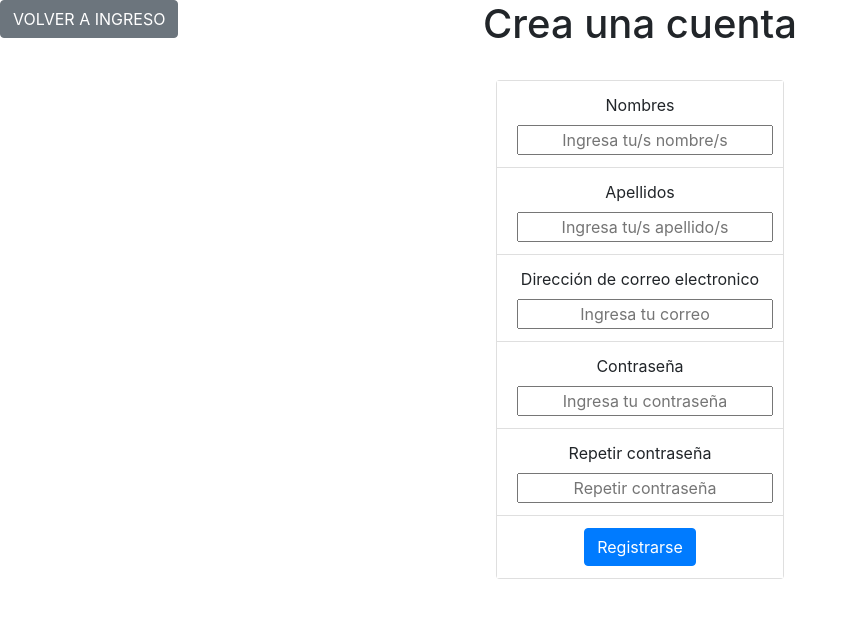
After one commit to AndresFWilT/ProyectoFinalRedes3, a Flask app: page /register in a window 1280 px wide. The commit adds this page. Shown: the top 618 px of the page, without its empty margins (0-858 px from the left). Run offline with Flask 2, Linux system fonts and the light colour scheme; some libraries are stand-ins or nearby versions.

Commit message:
register.html: added

```diff
--- a/app.py
+++ b/app.py
@@ -10,16 +10,21 @@ app = Flask(__name__)
 app.config.from_object(DevelopmentConfig)
 mail = Mail()
 
-
 # Default server path
 @app.route('/')
 def init():
   mail.init_app(app)
   return index()
-# Path for index
+
+# Path for login
 @app.route('/login')
 def index():
   return render_template('login.html')
 
+# Path for register
+@app.route('/register')
+def view_register():
+  return render_template('register.html')
+
 if __name__ == '__main__':
     app.run(debug=True)
--- /dev/null
+++ b/templates/register.html
@@ -0,0 +1,66 @@
+<!DOCTYPE html>
+<html lang="en">
+
+<head>
+    <meta charset="UTF-8" />
+    <meta http-equiv="X-UA-Compatible" content="IE=edge" />
+    <meta name="viewport" content="width=e, initial-scale=1.0" />
+    <link rel="stylesheet"
+        href="https://cdnjs.cloudflare.com/ajax/libs/twitter-bootstrap/4.3.1/css/bootstrap.min.css" />
+    <title>Register</title>
+</head>
+
+<body>
+    <h1 class="text-center title">Crea una cuenta</h1>
+    <a href="/" class="btn btn-secondary text-center text-uppercase" style="position: fixed; top: 0; left: 0">Volver a
+        ingreso</a>
+    <br />
+    <div class="card text-center" style="width: 18rem; margin: auto">
+        <form action="/saveStudent" method="post">
+            <ul class="list-group list-group-flush">
+                <li class="list-group-item">
+                    <label> Nombres </label>
+                    <input style="text-align: center" id="names" type="text" name="names"
+                        placeholder="Ingresa tu/s nombre/s" required />
+                </li>
+            </ul>
+            <ul class="list-group list-group-flush">
+                <li class="list-group-item">
+                    <label> Apellidos </label>
+                    <input style="text-align: center" id="surnames" type="text" name="surnames"
+                        placeholder="Ingresa tu/s apellido/s" required />
+                </li>
+            </ul>
+            <ul class="list-group list-group-flush">
+                <li class="list-group-item">
+                    <label> Direcci&oacute;n de correo electronico </label>
+                    <input style="text-align: center" id="emailAddress" placeholder="Ingresa tu correo" type="email"
+                        name="emailAddress" required />
+                </li>
+            </ul>
+            <ul class="list-group list-group-flush">
+                <li class="list-group-item">
+                    <label> Contraseña </label>
+                    <input style="text-align: center" id="codeStudent" type="text" placeholder="Ingresa tu contraseña"
+                        required name="password" />
+                </li>
+            </ul>
+            <ul class="list-group list-group-flush">
+                <li class="list-group-item">
+                    <label> Repetir contraseña </label>
+                    <input style="text-align: center" id="codeStudent" type="text" placeholder="Repetir contraseña"
+                        required name="RepeatPassword" />
+                </li>
+            </ul>
+            <ul class="list-group list-group-flush">
+                <li class="list-group-item">
+                    <button class="btn btn-primary" type="submit">
+                        Registrarse
+                    </button>
+                </li>
+            </ul>
+        </form>
+    </div>
+</body>
+
+</html>
```
Also changed, not shown: templates/login.html (+3 -4 lines).
